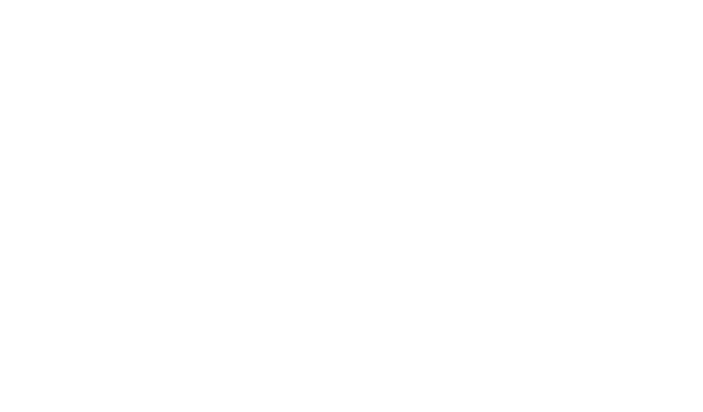
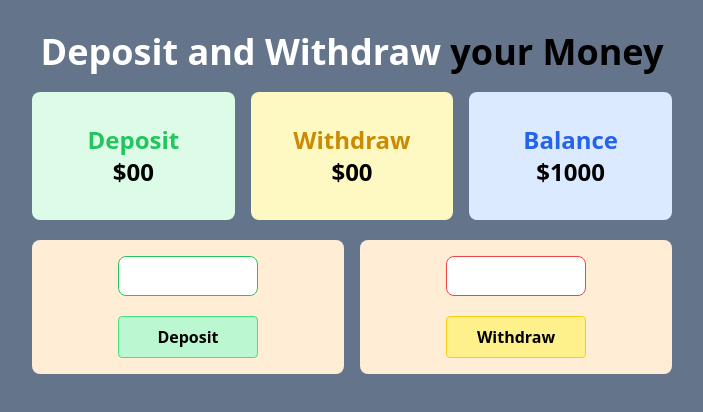
Before and after one commit to shahadadrohid/event-handler-practice, a plain HTML site: page banking.html in a window 1280 px wide. Shown: the whole page, without its empty margins (288-991 px from the left). Drawn offline with nearby package versions, Linux system fonts and the light colour scheme.

Commit message:
input and addition deposit value commit

```diff
--- a/banking.html
+++ b/banking.html
@@ -0,0 +1,55 @@
+<!DOCTYPE html>
+<html lang="en">
+
+<head>
+    <meta charset="UTF-8">
+    <meta http-equiv="X-UA-Compatible" content="IE=edge">
+    <meta name="viewport" content="width=device-width, initial-scale=1.0">
+    <!-- Taildwind CSS  -->
+    <script src="https://cdn.tailwindcss.com"></script>
+    <!-- Title  -->
+    <title>Islamic Banking</title>
+</head>
+
+<body class="bg-slate-500">
+    <header>
+        <h2 class="text-2xl font-semibold text-center px-4 mt-8 text-white sm:text-4xl sm:px-0">Deposit and
+            Withdraw <span class="text-black">your
+                Money</span></h2>
+    </header>
+    <main>
+        <section class="grid grid-cols-1 sm:grid sm:grid-cols-3 gap-4 mt-5 w-2/4 mx-auto">
+            <div class="bg-green-100 rounded-lg p-8 text-center">
+                <h4 class="text-2xl text-green-500 font-semibold">Deposit</h4>
+                <h4 class="text-2xl font-bold">$<span id="deposit-total">00</span></h4>
+            </div>
+            <div class="bg-yellow-100 rounded-lg rounded-lg p-8 text-center">
+                <h4 class="text-2xl text-yellow-600 font-semibold">Withdraw</h4>
+                <h4 class="text-2xl font-bold">$<span id="withdraw-total">00</span></h4>
+            </div>
+            <div class="bg-blue-100 rounded-lg rounded-lg p-8 text-center">
+                <h4 class="text-2xl text-blue-600 font-semibold">Balance</h4>
+                <h4 class="text-2xl font-bold">$<span id="balance-total">1000</span></h4>
+            </div>
+        </section>
+        <section class="grid grid-cols-1 sm:grid sm:grid-cols-2 gap-4 rounded-lg mt-5 w-2/4 mx-auto">
+            <div class="bg-orange-100 rounded-lg p-4">
+                <input id="deposit-input"
+                    class="block w-3/4 sm:w-2/4 h-10 mb-5 mx-auto border border-green-500 rounded-lg" type="text">
+                <button
+                    class="bg-green-200 p-2 text-black font-bold rounded mx-auto block w-3/4 sm:w-2/4 border border-green-400"
+                    id="deposit-button">Deposit</button>
+            </div>
+            <div class="bg-orange-100 rounded-lg p-4">
+                <input id="withdraw-input"
+                    class="block w-3/4 sm:w-2/4 h-10 mb-5 mx-auto border border-red-500 rounded-lg" type="text">
+                <button
+                    class="bg-yellow-200 p-2 text-black font-bold rounded mx-auto block w-3/4 sm:w-2/4 border border-yellow-400"
+                    id="withdraw-button">Withdraw</button>
+            </div>
+        </section>
+    </main>
+    <script src="js/banking.js"></script>
+</body>
+
+</html>
--- a/js/banking.js
+++ b/js/banking.js
@@ -0,0 +1,26 @@
+// Get the input value using by function
+function getInputValue(inputid) {
+    const newInputAmount = document.getElementById(inputid);
+    const newInputText = newInputAmount.value;
+    let newInputValue = parseFloat(newInputText);
+
+    // Clear input box
+    newInputAmount.value = '';
+    return newInputValue;
+}
+function getTotal(inputamount, currentAmount) {
+
+    // Get the current deposit and withdraw amount
+    const getCurrentAmount = document.getElementById(currentAmount);
+    const currentTotalText = getCurrentAmount.innerText;
+    const currentTotalAmount = parseFloat(currentTotalText);
+
+    // Adding current deposit/withdraw amount with newInputValue
+    const currentTotal = currentTotalAmount + inputamount;
+    getCurrentAmount.innerText = currentTotal;
+}
+// Get the deposit button
+document.getElementById('deposit-button').addEventListener('click', function () {
+    const newInputValue = getInputValue('deposit-input')
+    getTotal(newInputValue, 'deposit-total');
+})
```
Also changed, not shown: index.html (+1 -1 lines).
